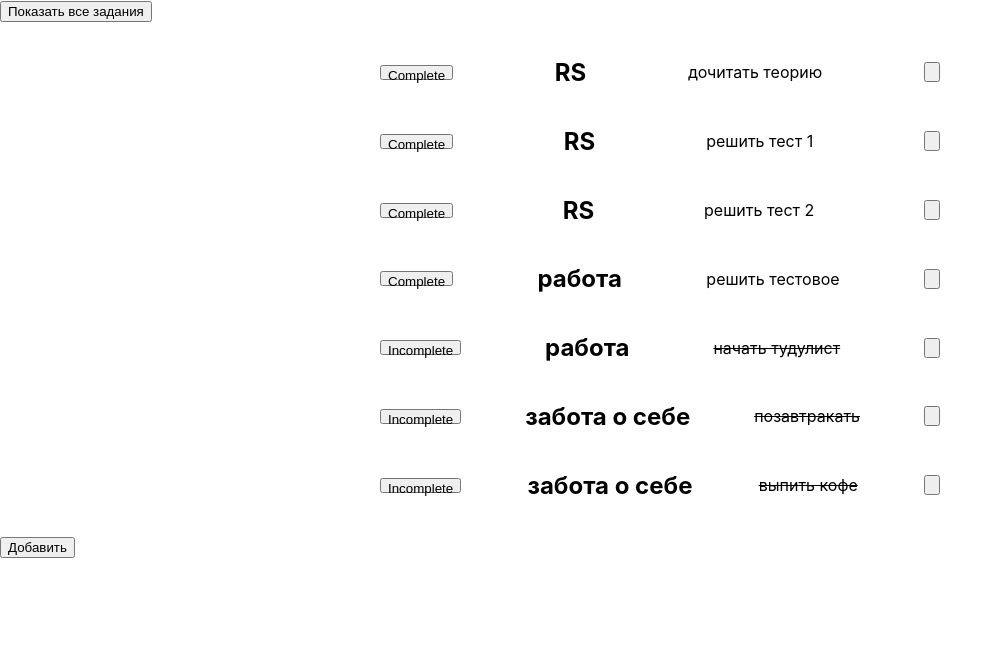
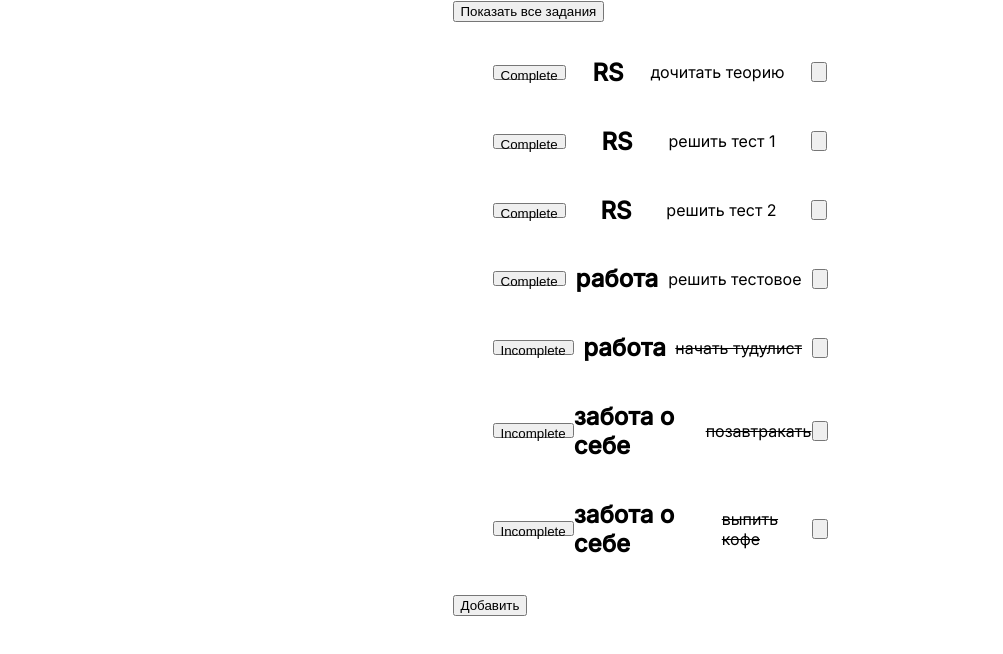
Before and after one commit to OlgaStrelk/schedule, a React (Create React App) app: page / in a window 1280 px wide. Shown: the top 654 px of the page, without its empty margins (0-1003 px from the left). Built offline with nearby package versions, Linux system fonts and the light colour scheme.

Commit message:
refact: add fonts and change default html

```diff
--- a/public/index.html
+++ b/public/index.html
@@ -1,43 +1,14 @@
 <!DOCTYPE html>
-<html lang="en">
+<html lang="ru">
   <head>
     <meta charset="utf-8" />
-    <link rel="icon" href="%PUBLIC_URL%/favicon.ico" />
     <meta name="viewport" content="width=device-width, initial-scale=1" />
-    <meta name="theme-color" content="#000000" />
-    <meta
-      name="description"
-      content="Web site created using create-react-app"
-    />
-    <link rel="apple-touch-icon" href="%PUBLIC_URL%/logo192.png" />
-    <!--
-      manifest.json provides metadata used when your web app is installed on a
-      user's mobile device or desktop. See https://developers.google.com/web/fundamentals/web-app-manifest/
-    -->
-    <link rel="manifest" href="%PUBLIC_URL%/manifest.json" />
-    <!--
-      Notice the use of %PUBLIC_URL% in the tags above.
-      It will be replaced with the URL of the `public` folder during the build.
-      Only files inside the `public` folder can be referenced from the HTML.
-
-      Unlike "/favicon.ico" or "favicon.ico", "%PUBLIC_URL%/favicon.ico" will
-      work correctly both with client-side routing and a non-root public URL.
-      Learn how to configure a non-root public URL by running `npm run build`.
-    -->
-    <title>React App</title>
+    <style>
+      @import url("https://fonts.googleapis.com/css2?family=Inter:wght@400;500&display=swap");
+    </style>
+    <title>Органайзер</title>
   </head>
   <body>
-    <noscript>You need to enable JavaScript to run this app.</noscript>
     <div id="root"></div>
-    <!--
-      This HTML file is a template.
-      If you open it directly in the browser, you will see an empty page.
-
-      You can add webfonts, meta tags, or analytics to this file.
-      The build step will place the bundled scripts into the <body> tag.
-
-      To begin the development, run `npm start` or `yarn start`.
-      To create a production bundle, use `npm run build` or `yarn build`.
-    -->
   </body>
 </html>
--- a/src/index.css
+++ b/src/index.css
@@ -1,13 +1,6 @@
 body {
   margin: 0;
-  font-family: -apple-system, BlinkMacSystemFont, 'Segoe UI', 'Roboto', 'Oxygen',
-    'Ubuntu', 'Cantarell', 'Fira Sans', 'Droid Sans', 'Helvetica Neue',
-    sans-serif;
+  font-family: "Inter", sans-serif;
   -webkit-font-smoothing: antialiased;
   -moz-osx-font-smoothing: grayscale;
 }
-
-code {
-  font-family: source-code-pro, Menlo, Monaco, Consolas, 'Courier New',
-    monospace;
-}
--- a/src/styles/App.css
+++ b/src/styles/App.css
@@ -0,0 +1,5 @@
+.app {
+  margin: 0 auto;
+  padding: 0 17px;
+  max-width: 375px;
+}
```
